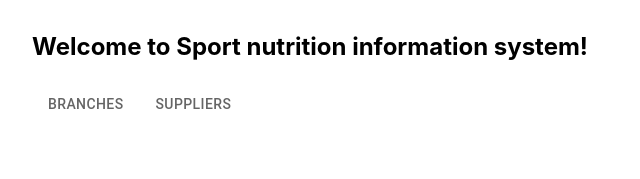
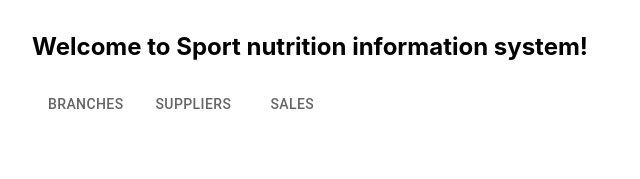
Before and after one commit to moevm/nosql2h22-sports-nutrition, a React (Create React App) app in the folder client/: page / in a window 1280 px wide. Shown: the top 179 px of the page, without its empty margins (0-640 px from the left). Built offline with nearby package versions, Linux system fonts and the light colour scheme.

Commit message:
date on server and some client features

```diff
--- a/client/src/App.tsx
+++ b/client/src/App.tsx
@@ -4,7 +4,7 @@ import {Branches} from "./components/branches/Branches";
 import {BrowserRouter as Router, Route, Routes} from "react-router-dom";
 import {Main} from "./components/Main";
 import {NotFound} from "./components/NotFound";
-import {Sales} from "./components/Sales";
+import {Sales} from "./components/sales/Sales";
 import {AddSupplier} from "./components/suppliers/AddSupplier";
 import {Suppliers} from "./components/suppliers/Suppliers";
 import {SupplierPage} from "./components/suppliers/SupplierPage";
--- a/client/src/components/Main.tsx
+++ b/client/src/components/Main.tsx
@@ -17,5 +17,11 @@ export const Main = () => {
       component={RouterLink}
       to="/suppliers"
     />
+    <Tab
+      value="sales"
+      label="Sales"
+      component={RouterLink}
+      to="/sales"
+    />
   </Box>;
 };
```
Also changed, not shown: client/src/api/sale.ts (added, +11 -0 lines), 1 other file (tests, documents, lock files or other folders).
